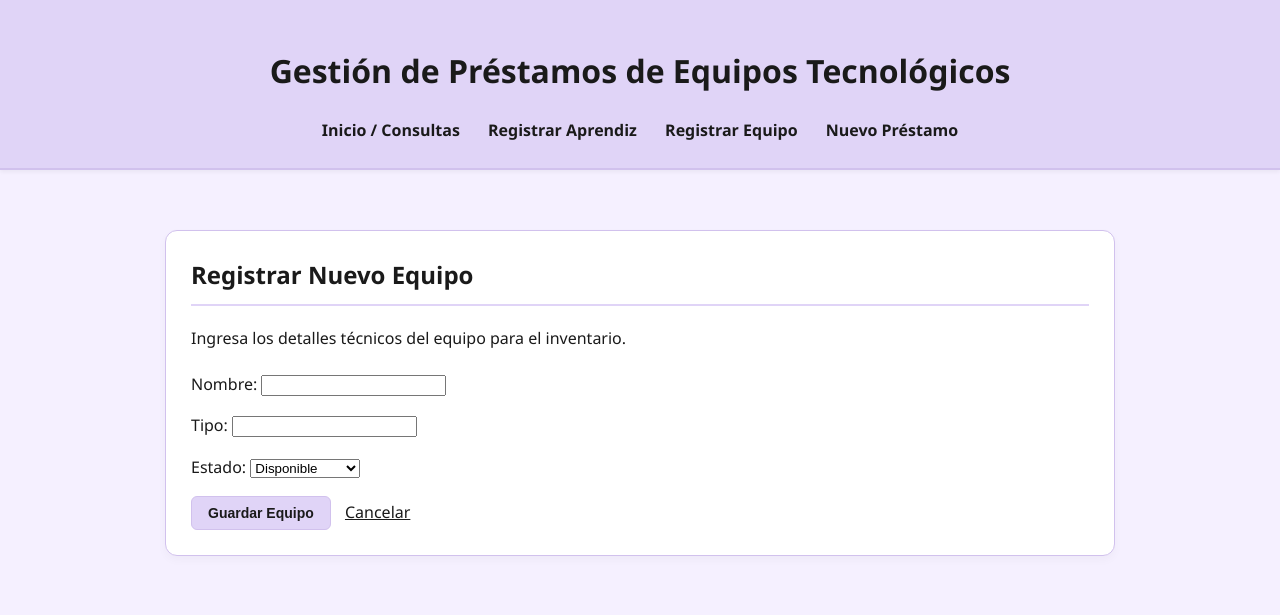
After one commit to cuellarreyesheidymelissa-afk/sistema_prestamos, a Django app: page /registrar-equipo/ in a window 1280 px wide. The commit adds this page. Shown: the top 615 px of the page. Run offline with Django 5.2, Linux system fonts and the light colour scheme.

Commit message:
Implementación de formularios en forms.py y creación de interfaces HTML para el registro de aprendices, equipos y préstamos

```diff
--- /dev/null
+++ b/inventario/forms.py
@@ -0,0 +1,17 @@
+from django import forms
+from .models import Aprendiz, Equipo, Prestamo
+
+class AprendizForm(forms.ModelForm):
+    class Meta:
+        model = Aprendiz
+        fields = ['documento', 'nombre', 'programa']
+
+class EquipoForm(forms.ModelForm):
+    class Meta:
+        model = Equipo
+        fields = ['nombre', 'tipo', 'estado']
+
+class PrestamoForm(forms.ModelForm):
+    class Meta:
+        model = Prestamo
+        fields = ['aprendiz', 'equipo']
--- a/inventario/static/inventario/css/estilos.css
+++ b/inventario/static/inventario/css/estilos.css
@@ -0,0 +1,106 @@
+/* Paleta de colores: Lila muy claro y texto resaltado */
+:root {
+    --lila-principal: #e0d4f7; /* Lila muy clarito para encabezados y detalles */
+    --lila-fondo: #f5f0ff;      /* Lila casi blanco para el fondo de la página */
+    --texto: #1a1a1a;          /* Negro suave para que resalte mucho */
+    --blanco: #ffffff;
+    --borde-lila: #d1c1ed;     /* Un tono más oscuro para bordes */
+}
+
+body {
+    font-family: 'Segoe UI', Tahoma, Geneva, Verdana, sans-serif;
+    background-color: var(--lila-fondo);
+    color: var(--texto);
+    margin: 0;
+    line-height: 1.6;
+}
+
+/* Encabezado Lila Clarito */
+header {
+    background-color: var(--lila-principal);
+    color: var(--texto); /* Letras negras para resaltar */
+    padding: 1.5rem 0;
+    text-align: center;
+    box-shadow: 0 2px 4px rgba(0,0,0,0.05);
+    border-bottom: 2px solid var(--borde-lila);
+}
+
+nav {
+    margin-top: 15px;
+}
+
+nav a {
+    color: var(--texto);
+    text-decoration: none;
+    margin: 0 12px;
+    font-weight: 600; /* Un poco más de grosor para que se note */
+    transition: 0.3s;
+}
+
+nav a:hover {
+    color: #6a4ea1; /* Un lila más fuerte al pasar el mouse */
+}
+
+/* Contenedor principal */
+main {
+    max-width: 950px;
+    margin: 40px auto;
+    padding: 20px;
+}
+
+/* Tarjeta para la tabla y formularios */
+.card {
+    background: var(--blanco);
+    padding: 25px;
+    border-radius: 12px;
+    box-shadow: 0 4px 10px rgba(0,0,0,0.03);
+    border: 1px solid var(--borde-lila);
+}
+
+h2 {
+    margin-top: 0;
+    color: var(--texto);
+    border-bottom: 2px solid var(--lila-principal);
+    padding-bottom: 10px;
+}
+
+/* Estilo de la Tabla */
+table {
+    width: 100%;
+    border-collapse: collapse;
+    margin-top: 20px;
+}
+
+th {
+    background-color: var(--lila-principal);
+    color: var(--texto);
+    text-align: left;
+    padding: 15px;
+    font-weight: 700;
+}
+
+td {
+    padding: 15px;
+    border-bottom: 1px solid var(--lila-fondo);
+    color: var(--texto);
+}
+
+tr:hover {
+    background-color: #fcfaff;
+}
+
+/* Botones con estilo lila */
+.btn {
+    background-color: var(--lila-principal);
+    color: var(--texto);
+    border: 1px solid var(--borde-lila);
+    padding: 8px 16px;
+    border-radius: 6px;
+    cursor: pointer;
+    font-weight: 600;
+    font-size: 14px;
+}
+
+.btn:hover {
+    background-color: var(--borde-lila);
+}
--- a/inventario/static/inventario/js/main.js
+++ b/inventario/static/inventario/js/main.js
@@ -0,0 +1,6 @@
+// Archivo de validaciones y efectos JS
+document.addEventListener('DOMContentLoaded', function() {
+    console.log("JavaScript del sistema de inventario cargado correctamente.");
+
+    // Aquí programaremos las validaciones del formulario más adelante
+});
--- a/inventario/templates/inventario/base.html
+++ b/inventario/templates/inventario/base.html
@@ -1,29 +1,31 @@
+{% load static %}
 <!DOCTYPE html>
 <html lang="es">
 <head>
     <meta charset="UTF-8">
     <meta name="viewport" content="width=device-width, initial-scale=1.0">
-    <title>SENA - Inventario</title>
-    <link href="https://cdn.jsdelivr.net/npm/bootstrap@5.3.0/dist/css/bootstrap.min.css" rel="stylesheet">
+    <title>Gestión de Préstamos de Equipos Tecnológicos - Melissa</title>
+    <link rel="stylesheet" href="{% static 'inventario/css/estilos.css' %}">
 </head>
-<body class="bg-light">
+<body>
 
-    <nav class="navbar navbar-expand-lg navbar-dark bg-dark mb-4">
-        <div class="container">
-            <a class="navbar-brand" href="#">SENA Inventario</a>
-            <div class="collapse navbar-collapse">
-                <ul class="navbar-nav ms-auto">
-                    <li class="nav-item"><a class="nav-link" href="/equipos/">Equipos</a></li>
-                </ul>
-            </div>
+    <header>
+        <h1>Gestión de Préstamos de Equipos Tecnológicos</h1>
+        <nav>
+            <a href="{% url 'lista_equipos' %}">Inicio / Consultas</a>
+            <a href="{% url 'registrar_aprendiz' %}">Registrar Aprendiz</a>
+            <a href="{% url 'registrar_equipo' %}">Registrar Equipo</a>
+            <a href="{% url 'registrar_prestamo' %}">Nuevo Préstamo</a>
+        </nav>
+    </header>
+
+    <main>
+        <div class="card">
+            {% block content %}
+            {% endblock %}
         </div>
-    </nav>
+    </main>
 
-    <div class="container">
-        {% block content %}
-        {% endblock %}
-    </div>
-
-    <script src="https://cdn.jsdelivr.net/npm/bootstrap@5.3.0/dist/js/bootstrap.bundle.min.js"></script>
+    <script src="{% static 'inventario/js/main.js' %}"></script>
 </body>
 </html>
--- /dev/null
+++ b/inventario/templates/inventario/registrar_equipo.html
@@ -0,0 +1,17 @@
+{% extends 'inventario/base.html' %}
+
+{% block content %}
+    <h2>Registrar Nuevo Equipo</h2>
+    <p>Ingresa los detalles técnicos del equipo para el inventario.</p>
+
+    <form method="POST" style="margin-top: 20px;">
+        {% csrf_token %}
+
+        <div style="margin-bottom: 15px;">
+            {{ form.as_p }}
+        </div>
+
+        <button type="submit" class="btn">Guardar Equipo</button>
+        <a href="{% url 'lista_equipos' %}" style="margin-left: 10px; color: #1a1a1a;">Cancelar</a>
+    </form>
+{% endblock %}
--- a/inventario/urls.py
+++ b/inventario/urls.py
@@ -2,5 +2,9 @@ from django.urls import path
 from . import views
 
 urlpatterns = [
-    path('equipos/', views.lista_equipos, name='lista_equipos'),
+    path('', views.lista_equipos, name='lista_equipos'), # Página principal
+    path('registrar-equipo/', views.registrar_equipo, name='registrar_equipo'),
+    path('registrar-aprendiz/', views.registrar_aprendiz, name='registrar_aprendiz'),
+    path('registrar-prestamo/', views.registrar_prestamo, name='registrar_prestamo'),
+    path('eliminar-equipo/<int:pk>/', views.eliminar_equipo, name='eliminar_equipo'),
 ]
--- a/inventario/views.py
+++ b/inventario/views.py
@@ -1,8 +1,54 @@
-from django.shortcuts import render
-from .models import Equipo
+from django.shortcuts import render, redirect, get_object_or_404
+from .models import Equipo, Aprendiz, Prestamo
+from .forms import EquipoForm, AprendizForm, PrestamoForm
 
+# LISTAR: Esta es la vista que ve tanto el Aprendiz como el Admin
 def lista_equipos(request):
+    equipos = Equipo.objects.all()
+    # También traemos los préstamos para que el Admin los vea
+    prestamos = Prestamo.objects.all()
+    return render(request, 'inventario/lista_equipos.html', {
+        'equipos': equipos,
+        'prestamos': prestamos
+    })
 
-    equipos = Equipo.objects.all()
+# CREAR: Registros
+def registrar_equipo(request):
+    if request.method == 'POST':
+        form = EquipoForm(request.POST)
+        if form.is_valid():
+            form.save()
+            return redirect('lista_equipos')
+    else:
+        form = EquipoForm()
+    return render(request, 'inventario/registrar_equipo.html', {'form': form})
 
-    return render(request, 'inventario/lista_equipos.html', {'equipos': equipos})
+def registrar_aprendiz(request):
+    if request.method == 'POST':
+        form = AprendizForm(request.POST)
+        if form.is_valid():
+            form.save()
+            return redirect('lista_equipos')
+    else:
+        form = AprendizForm()
+    return render(request, 'inventario/registrar_aprendiz.html', {'form': form})
+
+def registrar_prestamo(request):
+    if request.method == 'POST':
+        form = PrestamoForm(request.POST)
+        if form.is_valid():
+            prestamo = form.save(commit=False)
+            # Lógica: Al prestarlo, el equipo ya no está disponible
+            prestamo.equipo.estado = 'Prestado'
+            prestamo.equipo.save()
+            prestamo.save()
+            return redirect('lista_equipos')
+    else:
+        form = PrestamoForm()
+    return render(request, 'inventario/registrar_prestamo.html', {'form': form})
+
+# ELIMINAR (Punto 7 del CRUD)
+def eliminar_equipo(request, pk):
+    equipo = get_object_or_404(Equipo, pk=pk)
+    equipo.delete()
+    return redirect('lista_equipos')
```
Also changed, not shown: inventario/templates/inventario/lista_equipos.html (+42 -14 lines), inventario/templates/inventario/registrar_aprendiz.html (added, +17 -0 lines), inventario/templates/inventario/registrar_prestamo.html (added, +15 -0 lines).
